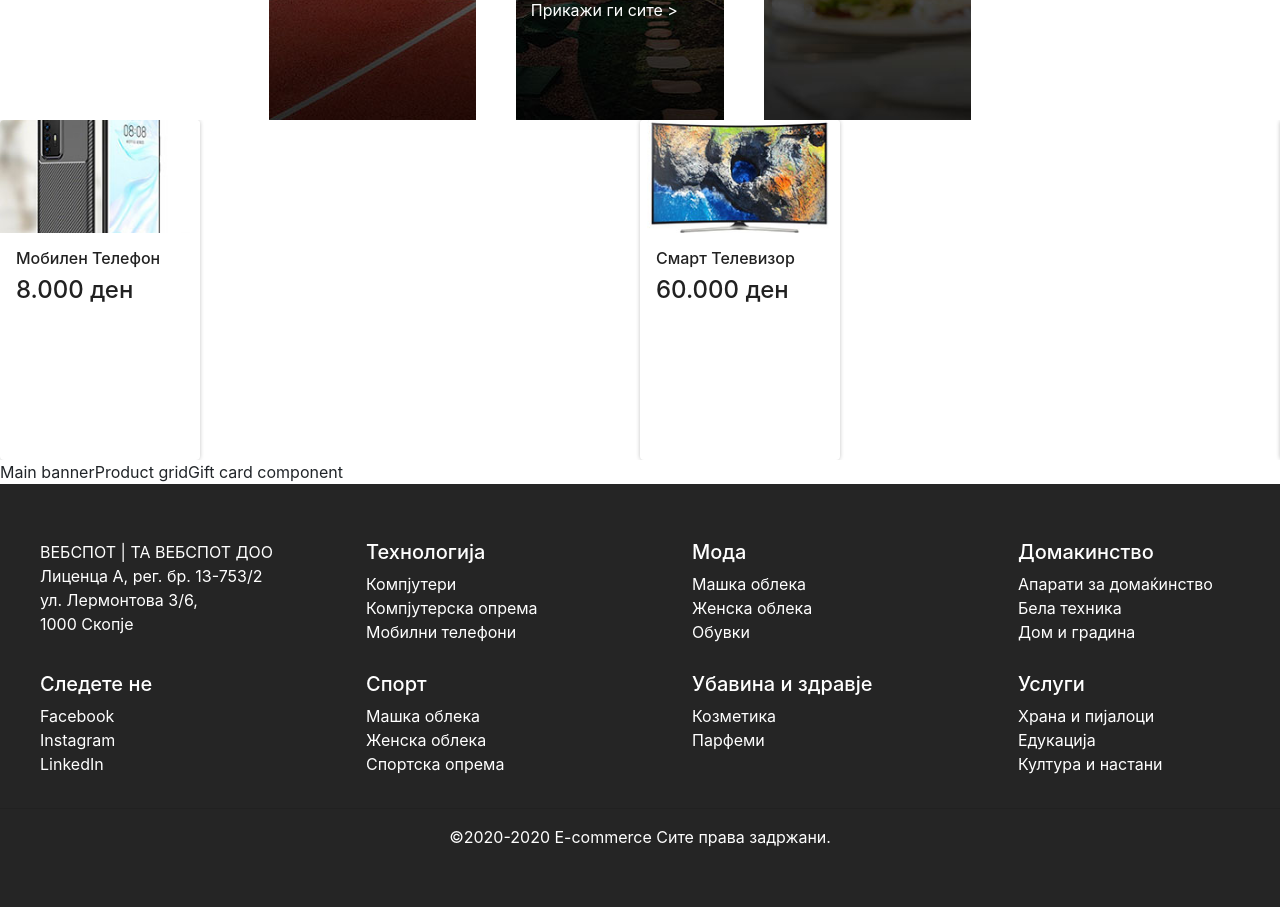
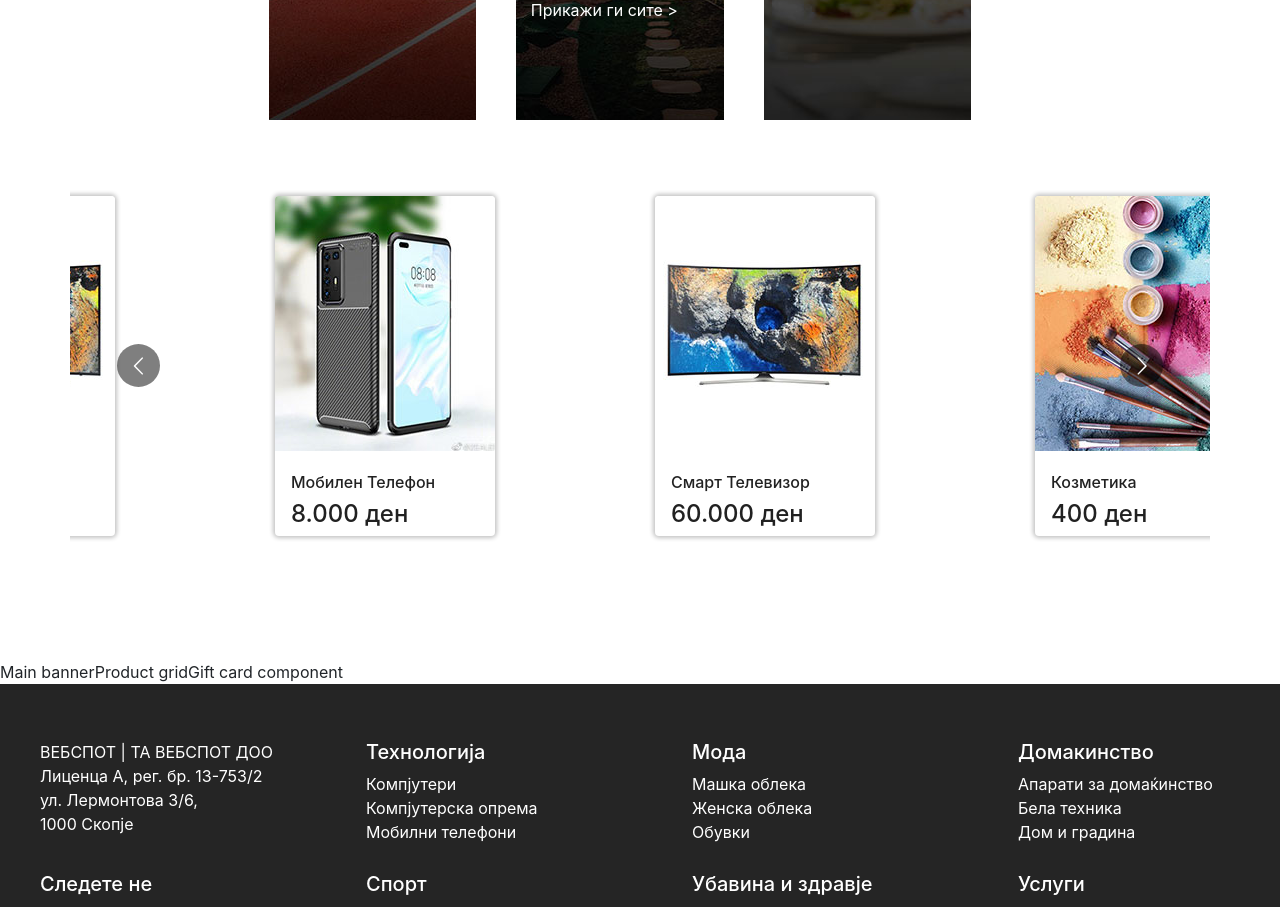
Before and after one commit to andjiev/mega-mall, a React (Create React App) app: page / in a window 1280 px wide. Shown: the part 1680-2587 px from the top of the page. Built offline with nearby package versions, Linux system fonts and the light colour scheme; no server answers.

Commit message:
Cards Slider finished, webpack config changed

```diff
--- a/src/components/card/card.styles.ts
+++ b/src/components/card/card.styles.ts
@@ -1,7 +1,7 @@
 import CardBody from '@material-ui/core/Card';
 import styled from 'styled-components';
 import React from 'react';
-import { CardContent } from '@material-ui/core';
+import { CardContent, CardMedia } from '@material-ui/core';
 import { Card as MaterialCard } from '@material-ui/core';
 
 //Large cards styles
@@ -34,13 +34,25 @@ const CategoryLinkStyle = styled.p`
 const StyledMaterialCard = styled(MaterialCard)`
   min-height: 340px;
   height: 100%;
-  max-width: 200px;
+  max-width: 220px;
   width: 100%;
-  box-shadow: 0px 0px 4px rgba(0, 0, 0, 0.24);
+  box-shadow: 0px 0px 4px 2px rgba(0, 0, 0, 0.24);
+  margin-top: 20%;
+  margin-bottom: 20%;
+  max-height: 340px;
+`;
+
+const StyledCardMedia = styled(CardMedia)`
+  top: 0;
+  background-size: auto;
+  background-position: top;
+  max-height: 261px;
+  height: 100%;
+  padding-top: 0px;
 `;
 
 const StyledMaterialCardTitle = styled.h6``;
 
 const StyledMaterialCardPrice = styled.h4``;
 
-export { ColStyle, StyledCardBody, TitlesStyle, CategoryLinkStyle, StyledMaterialCard, StyledMaterialCardTitle, StyledMaterialCardPrice };
+export { ColStyle, StyledCardBody, TitlesStyle, CategoryLinkStyle, StyledMaterialCard, StyledMaterialCardTitle, StyledMaterialCardPrice, StyledCardMedia };
--- a/src/components/card/card.tsx
+++ b/src/components/card/card.tsx
@@ -1,5 +1,5 @@
 import React from 'react';
-import { ColStyle, StyledCardBody, TitlesStyle, CategoryLinkStyle, StyledMaterialCard, StyledMaterialCardTitle, StyledMaterialCardPrice } from 'components/card/card.styles';
+import { ColStyle, StyledCardBody, TitlesStyle, CategoryLinkStyle, StyledMaterialCard, StyledMaterialCardTitle, StyledMaterialCardPrice, StyledCardMedia } from 'components/card/card.styles';
 import { makeStyles, Theme, createStyles, CardHeader, Avatar, IconButton, CardMedia, CardContent, Typography } from '@material-ui/core';
 import { red } from '@material-ui/core/colors';
 
@@ -31,7 +31,7 @@ const Card = (props: CardProps) => {
     <>
       {props.size == 'small' ? (
         <StyledMaterialCard>
-          <CardMedia className={classes.media} image={props.img} />
+          <StyledCardMedia className={classes.media} image={props.img} />
           <CardContent>
             <StyledMaterialCardTitle>{props.title}</StyledMaterialCardTitle>
             <StyledMaterialCardPrice>{props.children}</StyledMaterialCardPrice>
--- a/src/pages/main/components/card-slider/card-slider.styles.ts
+++ /dev/null
@@ -1 +0,0 @@
-import 'react-multi-carousel/lib/styles.css';
--- a/src/pages/main/components/card-slider/card-slider.tsx
+++ b/src/pages/main/components/card-slider/card-slider.tsx
@@ -2,6 +2,7 @@ import React from 'react';
 import { Card } from '../../../../components/card';
 import Carousel from 'react-multi-carousel';
 import './card-slider.styles';
+import 'react-multi-carousel/lib/styles.css';
 
 import mobilenSlika from './../../../../assets/images/CardSlider/Mobilen-telefon.jpg';
 import masinaSlika from './../../../../assets/images/CardSlider/Mashina-za-perenje.jpg';
@@ -52,11 +53,11 @@ const CardSlider = () => {
     superLargeDesktop: {
       // the naming can be any, depends on you.
       breakpoint: { max: 4000, min: 3000 },
-      items: 4
+      items: 6
     },
     desktop: {
       breakpoint: { max: 3000, min: 1024 },
-      items: 3
+      items: 4
     },
     tablet: {
       breakpoint: { max: 1024, min: 464 },
@@ -70,17 +71,51 @@ const CardSlider = () => {
 
   return (
     <Carousel
-      swipeable={true}
-      draggable={false}
+      additionalTransfrom={0}
+      arrows
+      autoPlaySpeed={3000}
+      centerMode
+      className="mb-5"
+      containerClass="container"
+      dotListClass=""
+      draggable
+      focusOnSelect={false}
+      infinite
+      itemClass=""
+      keyBoardControl
+      minimumTouchDrag={80}
+      renderButtonGroupOutside={false}
+      renderDotsOutside={false}
+      responsive={{
+        desktop: {
+          breakpoint: {
+            max: 3000,
+            min: 1024
+          },
+          items: 3,
+          partialVisibilityGutter: 40
+        },
+        mobile: {
+          breakpoint: {
+            max: 464,
+            min: 0
+          },
+          items: 1,
+          partialVisibilityGutter: 30
+        },
+        tablet: {
+          breakpoint: {
+            max: 1024,
+            min: 464
+          },
+          items: 2,
+          partialVisibilityGutter: 30
+        }
+      }}
       showDots={false}
-      responsive={responsive}
-      infinite={false}
-      keyBoardControl={true}
-      transitionDuration={500}
-      focusOnSelect={true}
-      containerClass="carousel-container"
-      deviceType="desktop"
-      removeArrowOnDeviceType={['tablet', 'mobile']}
+      sliderClass=""
+      slidesToSlide={1}
+      swipeable
     >
       {cardData.map(res => (
         <Card key={res.id} size={'small'} title={res.title} img={res.img}>
--- a/webpack.config.js
+++ b/webpack.config.js
@@ -24,7 +24,7 @@ const baseConfig = {
     rules: [
       { test: /\.ts(x?)$/, exclude: /node_modules/, loader: 'babel-loader' },
       { test: /\.css$/, use: ['style-loader', 'css-loader'] },
-      { test: /\.(png|jpg)$/, loader: 'url-loader?limit=8192' }
+      { test: /\.(png|jpg|woff|woff2|eot|ttf|svg)$/, loader: 'url-loader?limit=100000' }
     ]
   },
   output: {
@@ -46,19 +46,19 @@ const baseConfig = {
       template: './public/index.html',
       favicon: './public/favicon.ico'
     }),
-    new CopyWebpackPlugin([{ from: 'public/manifest.json', to: '' }]),
-    new MergeJsonWebpackPlugin({
-      debug: false,
-      encoding: 'utf8',
-      output: {
-        groupBy: [
-          {
-            pattern: '**/translations.json',
-            fileName: 'static/translations.json'
-          }
-        ]
-      }
-    })
+    new CopyWebpackPlugin([{ from: 'public/manifest.json', to: '' }])
+    // new MergeJsonWebpackPlugin({
+    //   debug: false,
+    //   encoding: 'utf8',
+    //   output: {
+    //     groupBy: [
+    //       {
+    //         pattern: '**/translations.json',
+    //         fileName: 'static/translations.json'
+    //       }
+    //     ]
+    //   }
+    // })
   ],
   devServer: {
     headers: {
```
